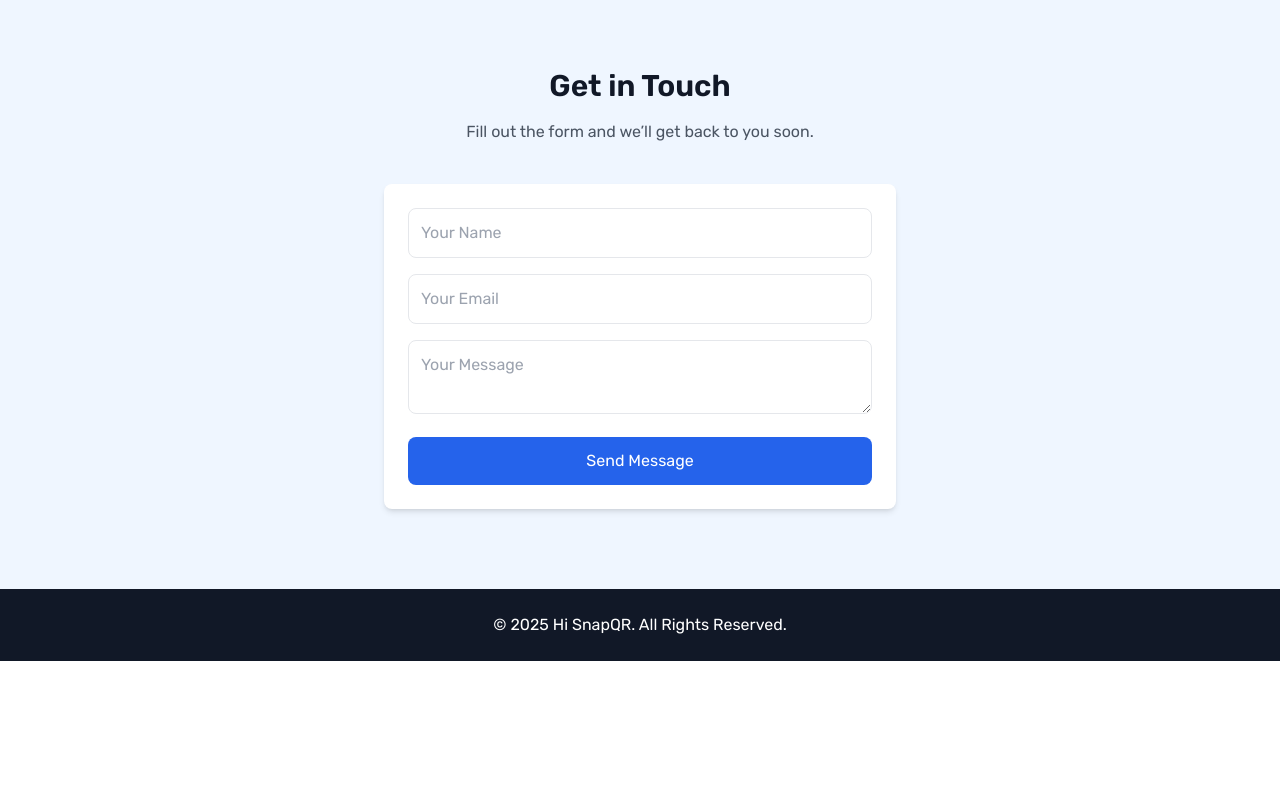
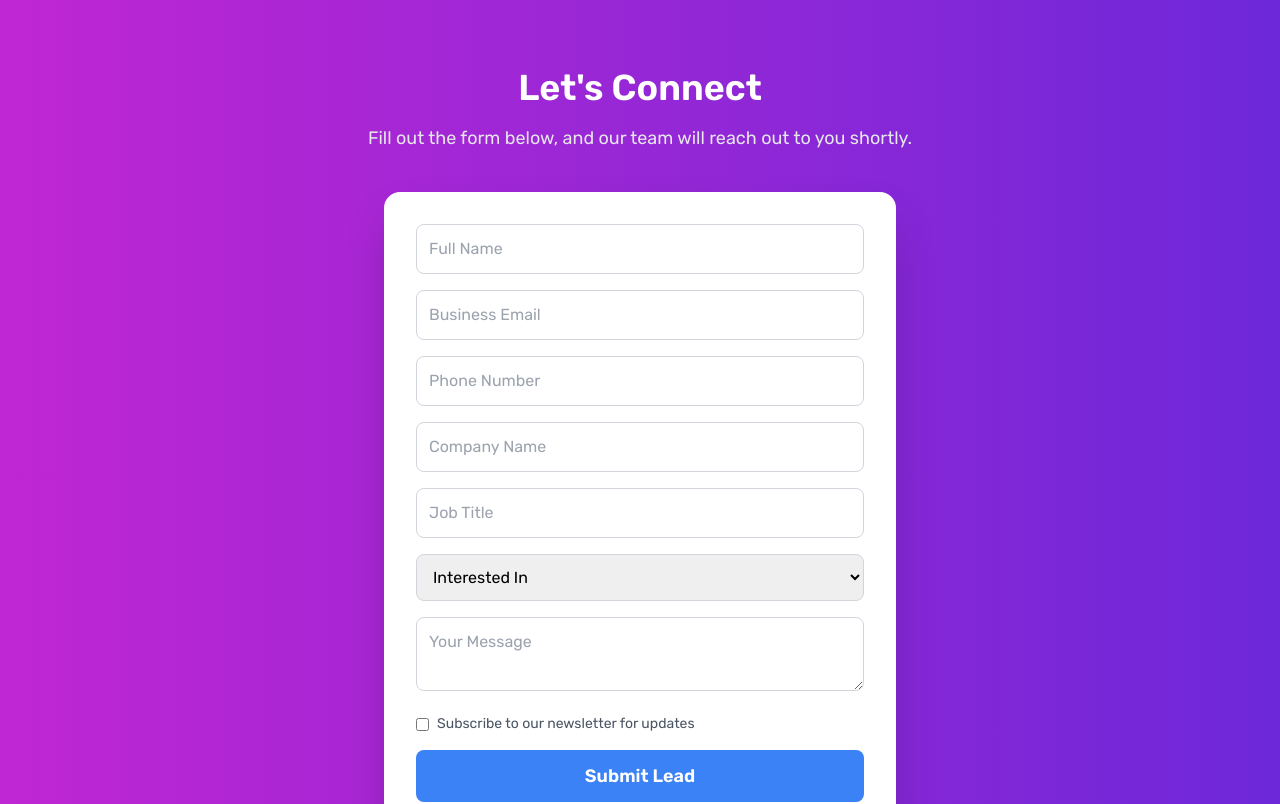
Before and after one commit to rafaelluisdacostacoelho/hi-snapqr-leads, an Angular app: page / in a window 1280 px wide. Shown: the part 3080-3884 px from the top of the page. Before the commit the page ends 3741 px from the top, so only its background shows below. Built offline with nearby package versions, Linux system fonts and the light colour scheme.

Commit message:
Add a new form to contact.

```diff
--- a/src/app/components/contact-form/contact-form.component.html
+++ b/src/app/components/contact-form/contact-form.component.html
@@ -1,14 +1,57 @@
-<section id="contact" class="scroll-mt-24 py-20 bg-blue-50">
-    <div class="container mx-auto text-center">
-        <h2 class="text-3xl font-bold text-gray-900">Get in Touch</h2>
-        <p class="text-gray-600 mt-4">Fill out the form and we’ll get back to you soon.</p>
+<section id="contact" class="scroll-mt-24 py-20 bg-gradient-to-r from-primary to-secondary">
+    <div class="container mx-auto text-center px-6">
+        <h2 class="text-4xl font-bold text-white">Let's Connect</h2>
+        <p class="text-lg text-gray-200 mt-4">Fill out the form below, and our team will reach out to you shortly.</p>
 
-        <form class="mt-10 max-w-lg mx-auto bg-white p-6 shadow-md rounded-lg">
-            <input type="text" placeholder="Your Name" class="w-full p-3 border rounded-lg mb-4">
-            <input type="email" placeholder="Your Email" class="w-full p-3 border rounded-lg mb-4">
-            <textarea placeholder="Your Message" class="w-full p-3 border rounded-lg mb-4"></textarea>
-            <button class="bg-blue-600 text-white px-6 py-3 rounded-lg hover:bg-blue-700 transition w-full">
-                Send Message
+        <form class="mt-10 max-w-lg mx-auto bg-white p-8 shadow-2xl rounded-2xl">
+            <div class="mb-4">
+                <input type="text" placeholder="Full Name"
+                    class="w-full p-3 border border-gray-300 rounded-lg focus:ring-2 focus:ring-primary focus:outline-none transition">
+            </div>
+
+            <div class="mb-4">
+                <input type="email" placeholder="Business Email"
+                    class="w-full p-3 border border-gray-300 rounded-lg focus:ring-2 focus:ring-primary focus:outline-none transition" required>
+            </div>
+
+            <div class="mb-4">
+                <input type="tel" placeholder="Phone Number"
+                    class="w-full p-3 border border-gray-300 rounded-lg focus:ring-2 focus:ring-primary focus:outline-none transition">
+            </div>
+
+            <div class="mb-4">
+                <input type="text" placeholder="Company Name"
+                    class="w-full p-3 border border-gray-300 rounded-lg focus:ring-2 focus:ring-primary focus:outline-none transition">
+            </div>
+
+            <div class="mb-4">
+                <input type="text" placeholder="Job Title"
+                    class="w-full p-3 border border-gray-300 rounded-lg focus:ring-2 focus:ring-primary focus:outline-none transition">
+            </div>
+
+            <div class="mb-4">
+                <select class="w-full p-3 border border-gray-300 rounded-lg focus:ring-2 focus:ring-primary focus:outline-none transition" required>
+                    <option value="" disabled selected>Interested In</option>
+                    <option value="consulting">Consulting Services</option>
+                    <option value="custom-development">Custom Software Development</option>
+                    <option value="integration">System Integration</option>
+                    <option value="support">Technical Support</option>
+                    <option value="other">Other</option>
+                </select>
+            </div>
+
+            <div class="mb-4">
+                <textarea placeholder="Your Message"
+                    class="w-full p-3 border border-gray-300 rounded-lg focus:ring-2 focus:ring-primary focus:outline-none transition"></textarea>
+            </div>
+
+            <div class="flex items-center mb-4">
+                <input type="checkbox" id="subscribe" class="mr-2">
+                <label for="subscribe" class="text-gray-600 text-sm">Subscribe to our newsletter for updates</label>
+            </div>
+
+            <button class="bg-accent text-white px-6 py-3 rounded-lg hover:bg-blue-700 transition-transform transform hover:scale-105 w-full font-bold text-lg">
+                Submit Lead
             </button>
         </form>
     </div>
```
